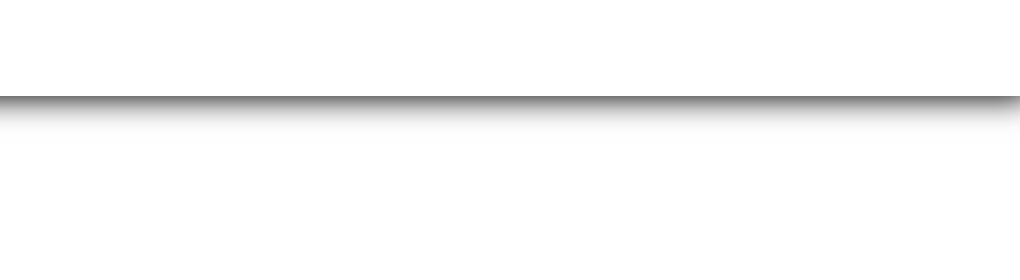
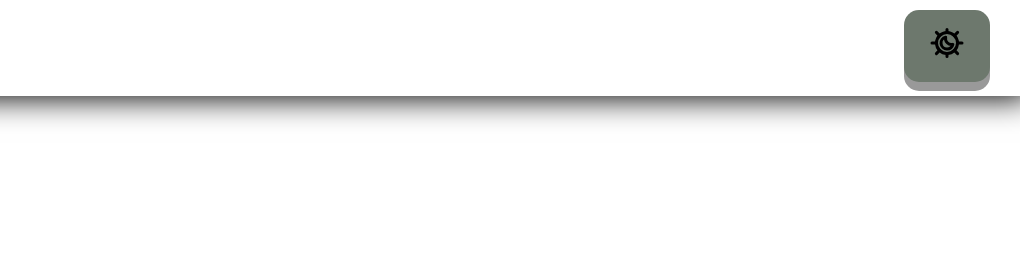
Before and after one commit to Tamar0/restaurant, a plain HTML site: page index.html in a window 1280 px wide. Shown: the top 280 px of the page, 260-1280 px from the left. Drawn offline with Linux system fonts and the light colour scheme; a script that the page names is missing; a web font is replaced by a local one.

Commit message:
add dark mode

```diff
--- a/css/styles.css
+++ b/css/styles.css
@@ -3,8 +3,16 @@ html {
     scroll-behavior: smooth;
   }
 body {margin:0;
-padding: 0;}
+padding: 0;
+background:white ;
+color: black;
+}
 
+
+.dark-mode {
+  background-color: black;
+  color: white;
+}
 .navbar {
     box-shadow: 10px 2px 30px rgb(1, 1, 1);
     display: flex;
@@ -156,3 +164,43 @@ footer h4 {
   #myBtn:hover {
     background-color: #555;
   }
+  .dark {
+    position: absolute;
+    right: 20px;
+    top: 0px;
+    padding: 10px;
+  }
+  .dark button {
+    display: inline-block;
+  padding: 15px 25px;
+  font-size: 24px;
+  cursor: pointer;
+  text-align: center;
+  text-decoration: none;
+  outline: none;
+  color: #fff;
+  background-color: #6d786d;
+  border: none;
+  border-radius: 15px;
+  box-shadow: 0 9px #999;
+  }
+  .dark button:hover {
+    background-color: #717571
+  }
+  .dark button:active {
+    background-color: #505f51;
+  box-shadow: 0 5px #666;
+  transform: translateY(4px);
+}
+
+
+@media (prefers-color-scheme: dark){
+  .box1 img {
+    background-color: #fff;
+    color: #fff;
+    fill:#fff;
+  }
+  .card3 span{
+    color: black;
+  }
+}
--- a/index.html
+++ b/index.html
@@ -20,6 +20,10 @@
                 <p>Welcome </p>
                 <p>to</p>
                 <p>Restaurant</p>
+            </div>
+            <div class="dark">
+                <button onclick="darkMode()"><img src="img/icons/night-mode-svgrepo-com.svg" alt=""></button>
+
             </div>
         </div>
     </div>
@@ -227,6 +231,6 @@
 <button onclick="topFunction()" id="myBtn" title="Go to top">Up</button>
 
 <script src="js/script.js"></script>
-
+<script src="js/darkmode.js"></script>
 </body>
 </html>
--- /dev/null
+++ b/js/darkmode.js
@@ -0,0 +1,4 @@
+function darkMode() {
+    var element = document.body;
+    element.classList.toggle("dark-mode");
+ }
```
Also changed, not shown: img/icons/night-mode-svgrepo-com.svg (added). Lines whose indentation alone changed are shown as unchanged.
